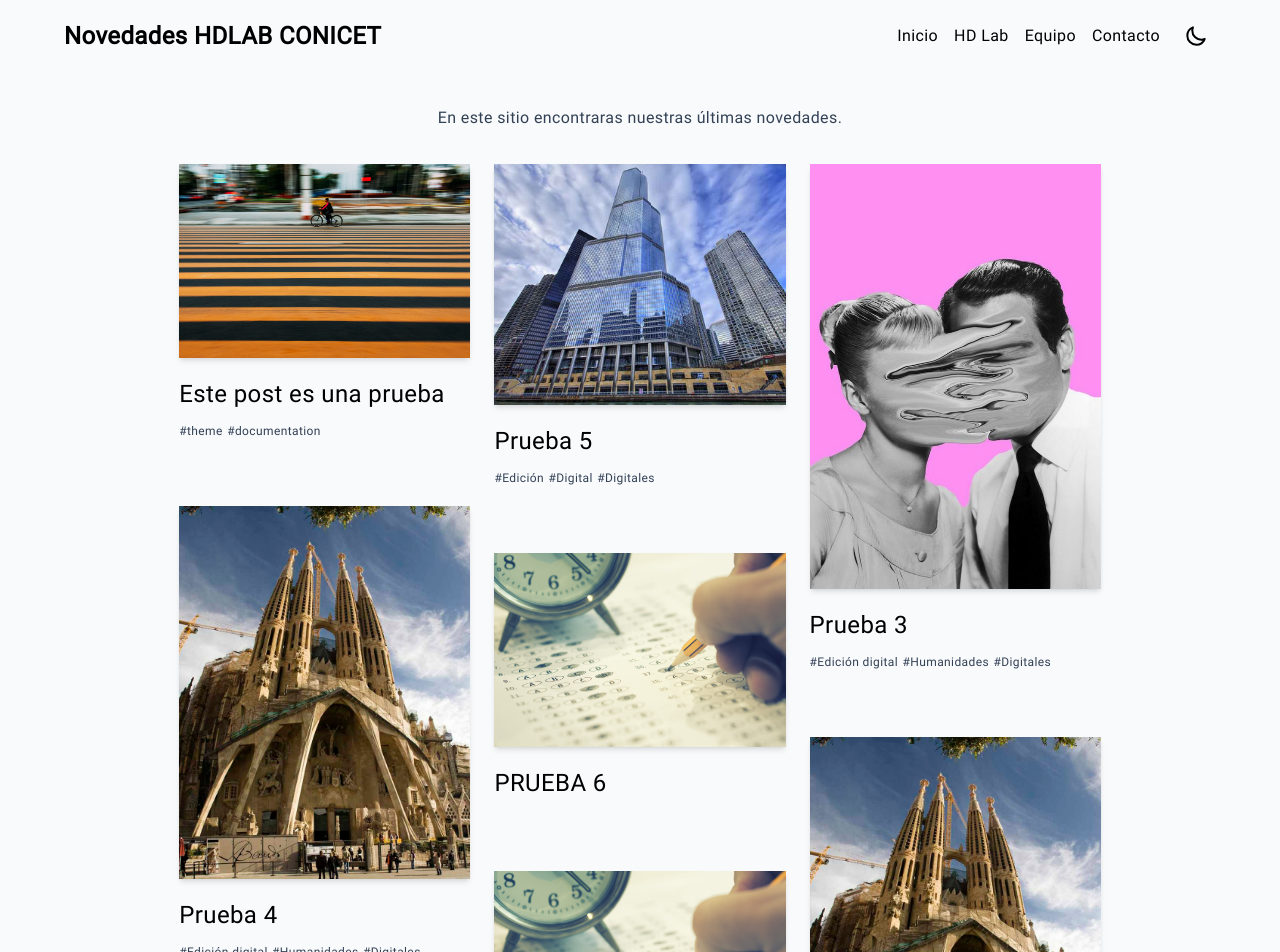
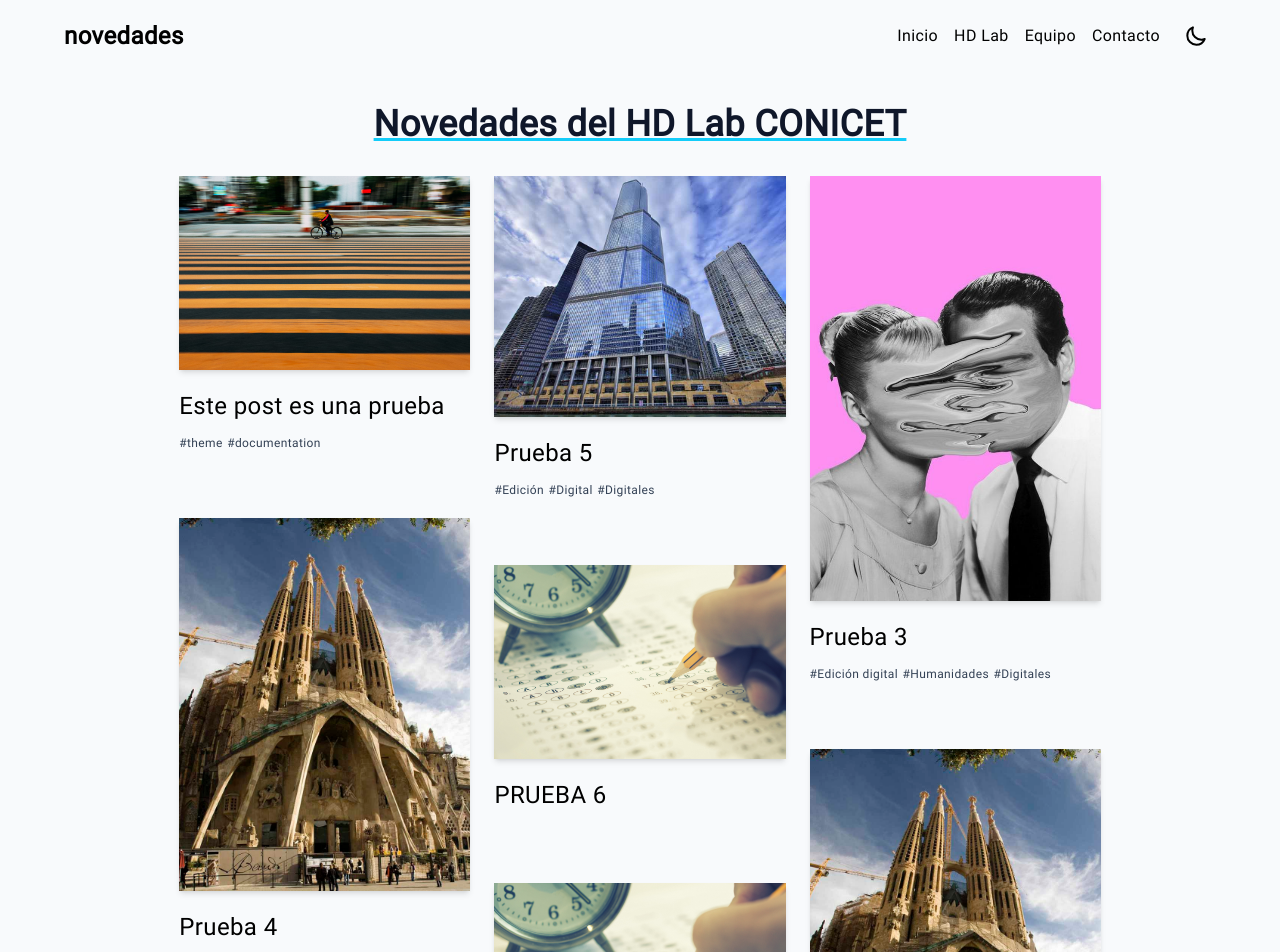
Before and after one commit to hdlabconicet/novedades, a Jekyll site: the page built from index.md, in a window 1280 px wide. Shown: the top 952 px of the page. Built offline with Jekyll 4.4.1, drawn with Linux system fonts in a browser that asks for light colours; some of the changed text lies outside the part shown.

Commit message:
actualizacion titulo

```diff
--- a/_config.yml
+++ b/_config.yml
@@ -2,7 +2,7 @@
 url: https://rominicky.github.io/
 baseurl: "/prueba-posthdlab2"
 
-title: Novedades HDLAB CONICET
+title: null
 email: hdlabconicet@gmail.com
 author: Romina De León
 
--- a/assets/css/main.scss
+++ b/assets/css/main.scss
@@ -28,3 +28,7 @@ h1 {
    text-decoration-color: $primary_color;
    text-decoration-line: underline;
 }
+/* Ocultar el título del sitio en la página de inicio */
+body.home h1.site-title {
+  display: none;
+}
--- a/index.md
+++ b/index.md
@@ -2,4 +2,5 @@
 layout: home
 title: Inicio
 ---
-En este sitio encontraras nuestras últimas novedades.
+
+# Novedades del HD Lab CONICET
```
